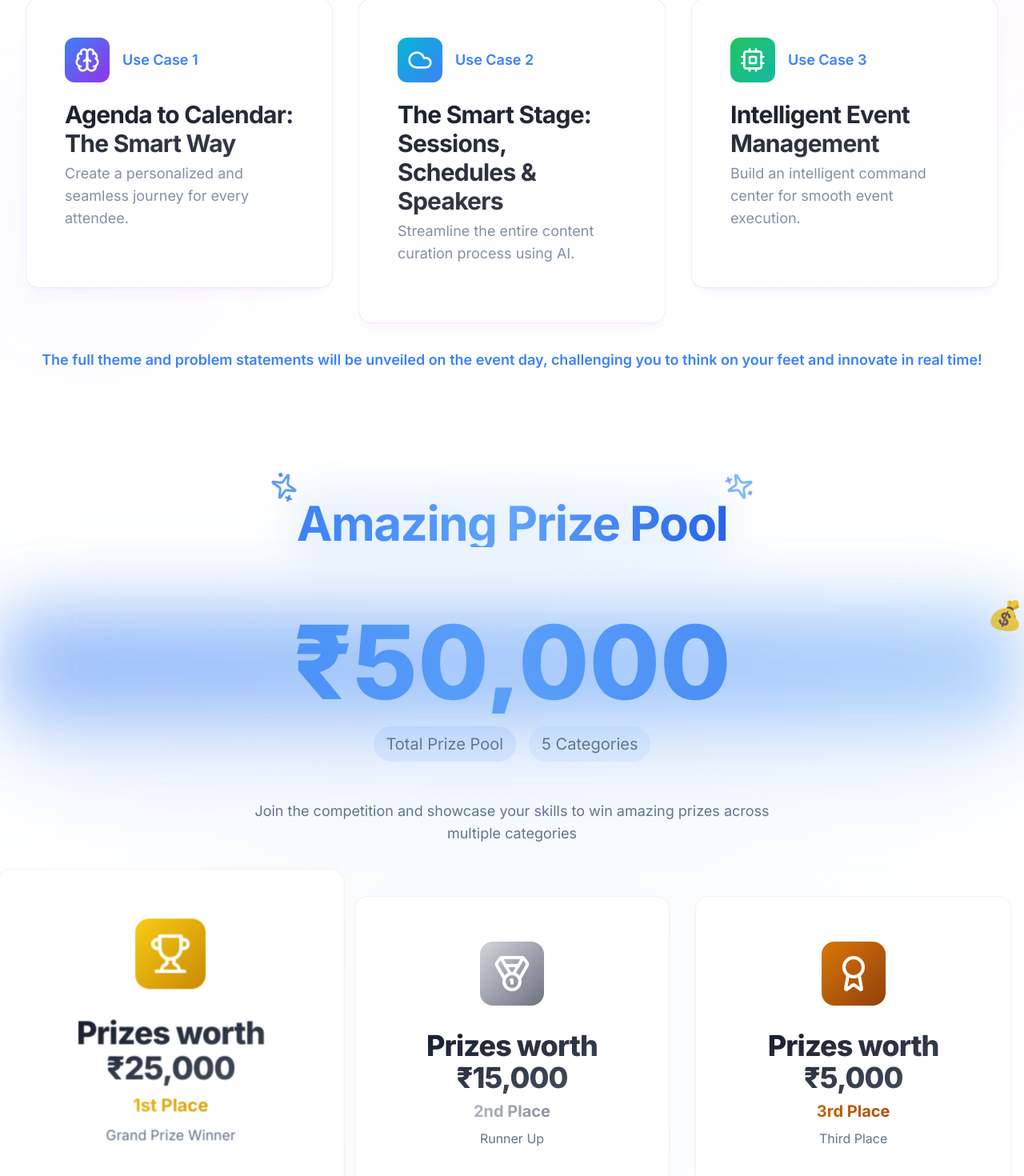
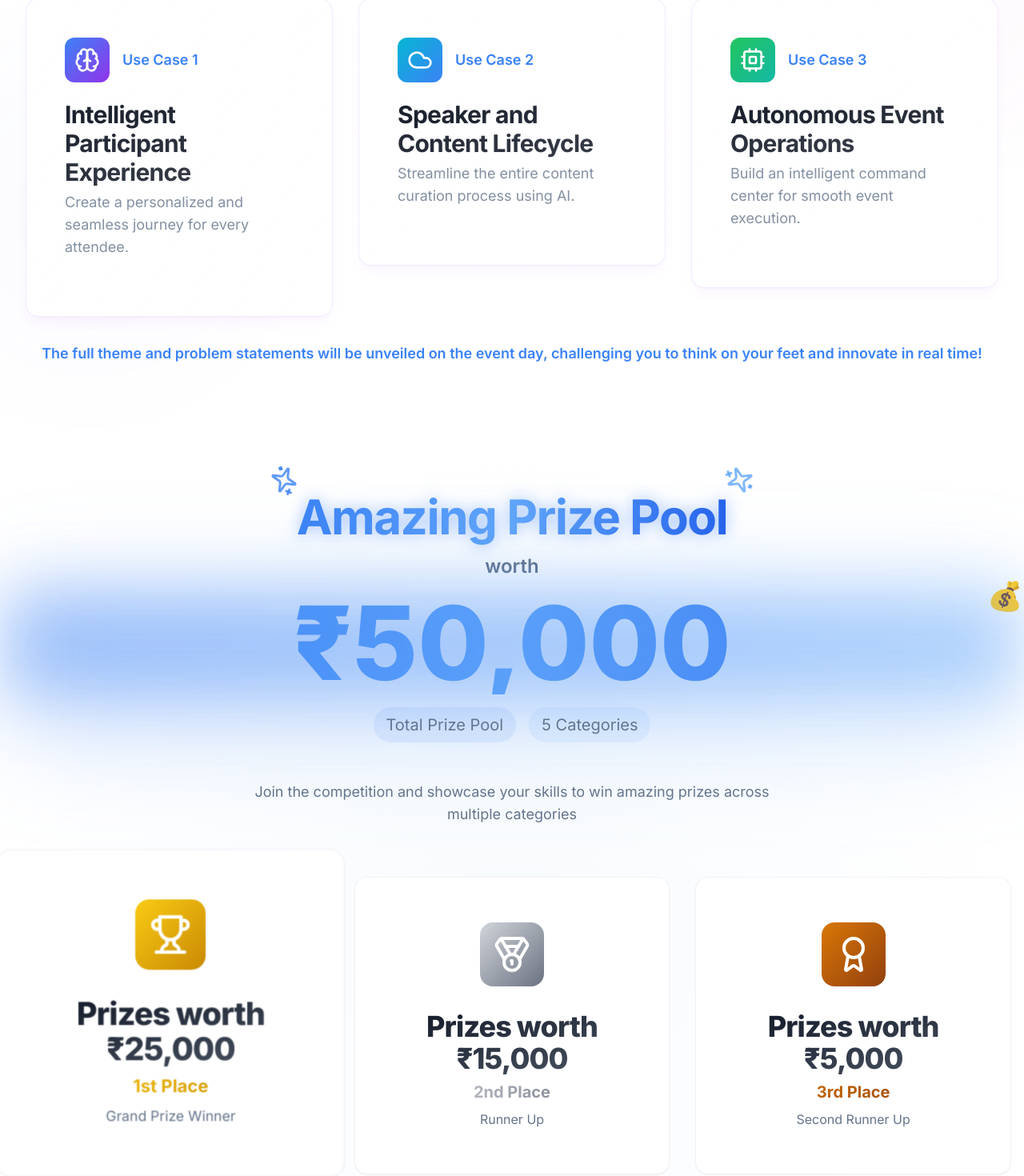
Before and after one commit to SAP-Inside-Track-Bengaluru/SIT-BLR-Vibeathon, a React (Vite) app: page /#/ in a window 1280 px wide. Shown: the part 1758-3228 px from the top of the page at 80% size. Built offline with nearby package versions, Linux system fonts and the light colour scheme; the HTML template or start-up script is replaced by a standard one.

Commit message:
final Deployment

```diff
--- a/src/components/CTASection.tsx
+++ b/src/components/CTASection.tsx
@@ -33,7 +33,7 @@ const CTASection = () => {
     },
     {
       icon: Zap,
-      text: "Cutting-edge technology tracks",
+      text: "Build solutions for real-world challenges.",
       gradient: "from-purple-500 to-pink-500"
     },
     {
@@ -68,7 +68,8 @@ const CTASection = () => {
   };
 
   return (
-    <section className="py-20 px-4 relative overflow-hidden bg-white dark:bg-gray-900">
+    <section className="py-20 px-4 relative overflow-hidden">
+      <div className="absolute inset-0 gradient-hero opacity-30" />
       <div className="absolute inset-0 overflow-hidden pointer-events-none">
         <motion.div
           className="absolute top-0 -right-20 w-96 h-96 rounded-full bg-gradient-to-br from-blue-500/10 to-purple-500/10 blur-3xl"
--- a/src/components/Footer.tsx
+++ b/src/components/Footer.tsx
@@ -134,6 +134,15 @@ const Footer = () => {
             </div>
           </div>
         </div>
+
+        {/* Creative Footer Line */}
+        <motion.p
+          className="text-center text-sm text-gray-500 mt-4"
+          initial={{ opacity: 0, y: 10 }}
+          animate={{ opacity: 1, y: 0 }}
+          transition={{ duration: 1, ease: "easeOut" }}
+        >
+Made by humans, with smart help from Lovable and GitHub Copilot.        </motion.p>
       </div>
     </footer>
   );
--- a/src/components/Introduction.tsx
+++ b/src/components/Introduction.tsx
@@ -8,7 +8,7 @@ const Introduction = () => {
 
   const guidelines = [
     "All participants must register at the desk and collect their name tags.",
-    "Each team can have up to 3 members. Solo participants are also allowed.",
+    "Each team can have up to 4 members. Solo participants are also allowed.",
     "Respect the Code of Conduct – be professional, collaborative, and inclusive.",
     "Duration: 2 main hacking sprints (09:30–12:30 & 12:45–2:45).",
     "Only code developed during the event is allowed.",
--- a/src/components/PrizeSection.tsx
+++ b/src/components/PrizeSection.tsx
@@ -27,7 +27,7 @@ const prizes = [
 		icon: Award,
 		color: 'from-amber-600 to-amber-800',
 		glow: 'shadow-[0_0_30px_rgba(205,127,50,0.5)]',
-		description: 'Third Place'
+		description: 'Second Runner Up'
 	},
 	{
 		position: 'Best Innovation',
@@ -100,12 +100,11 @@ const PrizeSection = () => {
 								<Sparkles className="w-8 h-8" />
 							</motion.div>
 
-							<div className="relative">
-								<div className="absolute -inset-x-1 -inset-y-4 bg-gradient-to-r from-blue-500/10 to-blue-400/10 blur-xl rounded-lg" />
-								<h2 className="text-4xl md:text-6xl font-bold tracking-tight bg-clip-text text-transparent bg-gradient-to-r from-blue-500 via-blue-400 to-blue-600 relative">
+							<h2 className="text-4xl md:text-6xl font-bold tracking-tight relative">
+								<span className="bg-clip-text text-transparent bg-gradient-to-r from-blue-500 via-blue-400 to-blue-600 filter drop-shadow-[0_0_10px_rgba(59,130,246,0.5)]">
 									Amazing Prize Pool
-								</h2>
-							</div>
+								</span>
+							</h2>
 
 							<motion.div
 								className="absolute -top-8 -right-8 text-blue-400/80"
@@ -123,6 +122,16 @@ const PrizeSection = () => {
 							</motion.div>
 						</div>
 					</motion.div>
+
+					<motion.p
+						className="text-2xl font-semibold text-muted-foreground -mt-16 mb-4"
+						initial={{ opacity: 0, y: 20 }}
+						whileInView={{ opacity: 1, y: 0 }}
+						viewport={{ once: true }}
+						transition={{ delay: 0.2 }}
+					>
+						worth
+					</motion.p>
 
 					<motion.div
 						className="relative mb-12"
--- a/src/components/ScheduleSection.tsx
+++ b/src/components/ScheduleSection.tsx
@@ -44,7 +44,7 @@ const schedule = [
 	{
 		time: '03:30 – 04:30',
 		title: 'Project Evaluation',
-		description: 'Judges circulate; each team delivers a 3-min live demo + 2-min Q&A.',
+		description: 'Judges circulate; shortlisted teams delivers a 3-min live demo + 2-min Q&A.',
 		icon: Users,
 	},
 	{
--- a/src/components/TracksSection.tsx
+++ b/src/components/TracksSection.tsx
@@ -9,7 +9,7 @@ import { useInView } from 'react-intersection-observer';
 const tracks = [
 	{
 		id: 'ipx-hub',
-		title: 'Agenda to Calendar: The Smart Way',
+		title: 'Intelligent Participant Experience',
 		description: 'Create a personalized and seamless journey for every attendee.',
 		icon: Brain,
 		color: 'from-blue-500 to-purple-600',
@@ -17,7 +17,7 @@ const tracks = [
 	},
 	{
 		id: 'content-lifecycle',
-		title: 'The Smart Stage: Sessions, Schedules & Speakers',
+		title: 'Speaker and Content Lifecycle',
 		description: 'Streamline the entire content curation process using AI.',
 		icon: Cloud,
 		color: 'from-cyan-500 to-blue-500',
@@ -25,7 +25,7 @@ const tracks = [
 	},
 	{
 		id: 'event-operations',
-		title: 'Intelligent Event Management',
+		title: 'Autonomous Event Operations',
 		description: 'Build an intelligent command center for smooth event execution.',
 		icon: Cpu,
 		color: 'from-green-500 to-teal-500',
--- a/src/pages/FAQ.tsx
+++ b/src/pages/FAQ.tsx
@@ -17,8 +17,8 @@ const FAQPage = () => {
 
   const faqItems = [
     {
-      question: "What is Vibathon?",
-      answer: "Vibathon is a 6-hour mini-hackathon as part of SAP Inside Track, where students team up to brainstorm, build using AI, and showcase innovative tech solutions aligned with SAP themes.",
+      question: "What is Vibeathon?",
+      answer: "Vibeathon is a 6-hour mini-hackathon as part of SAP Inside Track, where students team up to brainstorm, build using AI, and showcase innovative tech solutions aligned with SAP themes.",
       category: "general"
     },
     {
@@ -33,7 +33,7 @@ const FAQPage = () => {
     },
     {
       question: "How many members can be in a team?",
-      answer: "Teams can have 1–3 members.",
+      answer: "Teams can have 1–4 members.",
       category: "participation"
     },
     {
@@ -52,7 +52,7 @@ const FAQPage = () => {
       category: "participation"
     },
     {
-      question: "What do I get out of Vibathon?",
+      question: "What do I get out of Vibeathon?",
       answer: "• Hands-on hackathon experience\n• Mentorship from SAP professionals\n• Networking with peers & experts\n• Exciting prizes & certificates",
       category: "general"
     },
@@ -67,8 +67,8 @@ const FAQPage = () => {
       category: "judging"
     },
     {
-      question: "Can I continue working on my idea after Vibathon?",
-      answer: "Absolutely! Vibathon is just the kick-off. We encourage you to refine your idea and explore opportunities with mentors and SAP Community.",
+      question: "Can I continue working on my idea after Vibeathon?",
+      answer: "Absolutely! Vibeathon is just the kick-off. We encourage you to refine your idea and explore opportunities with mentors and SAP Community.",
       category: "general"
     },
     {
@@ -149,7 +149,7 @@ const FAQPage = () => {
               transition={{ duration: 0.8, delay: 0.3 }}
               className="text-xl text-gray-600 dark:text-gray-300"
             >
-              Everything you need to know about Vibathon. Can't find the answer you're looking for?{" "}
+              Everything you need to know about Vibeathon. Can't find the answer you're looking for?{" "}
             </motion.p>
 
             <motion.div
```
Also changed, not shown: 2 other files (tests, documents, lock files or other folders).
